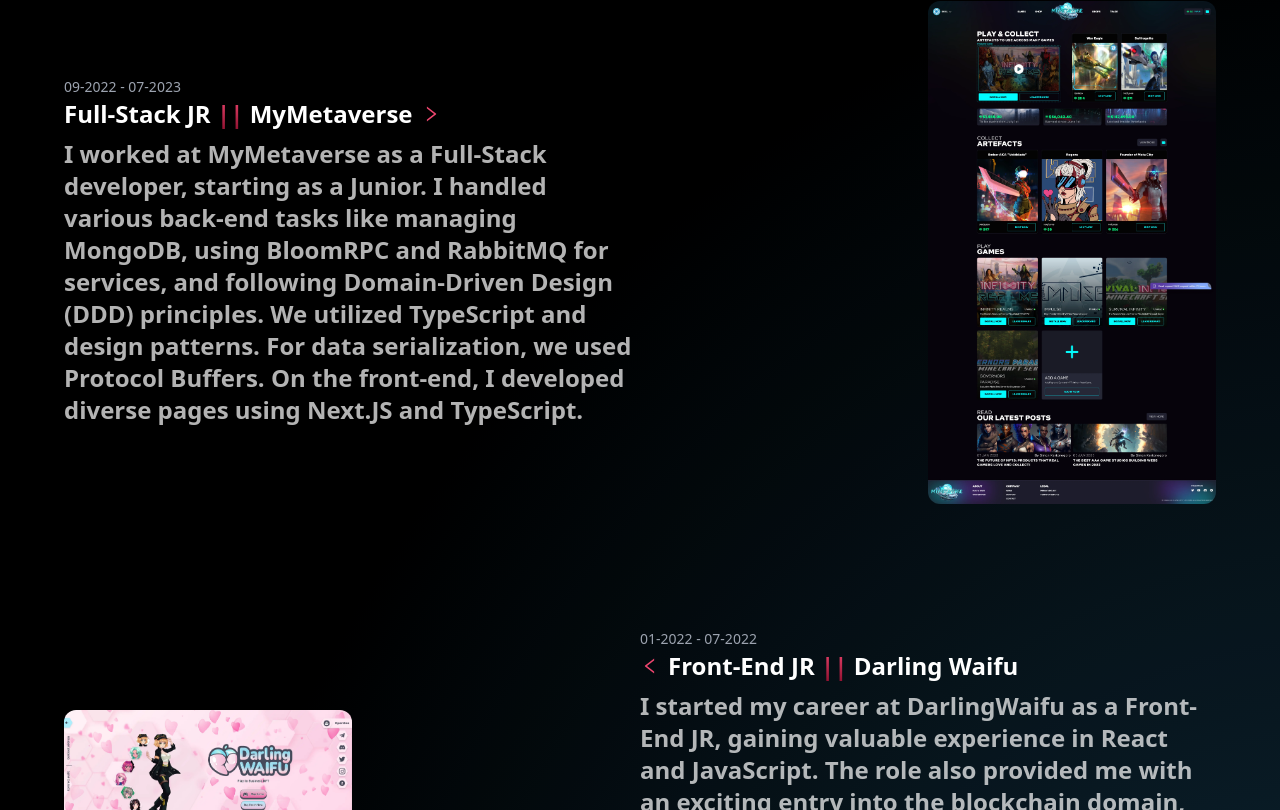
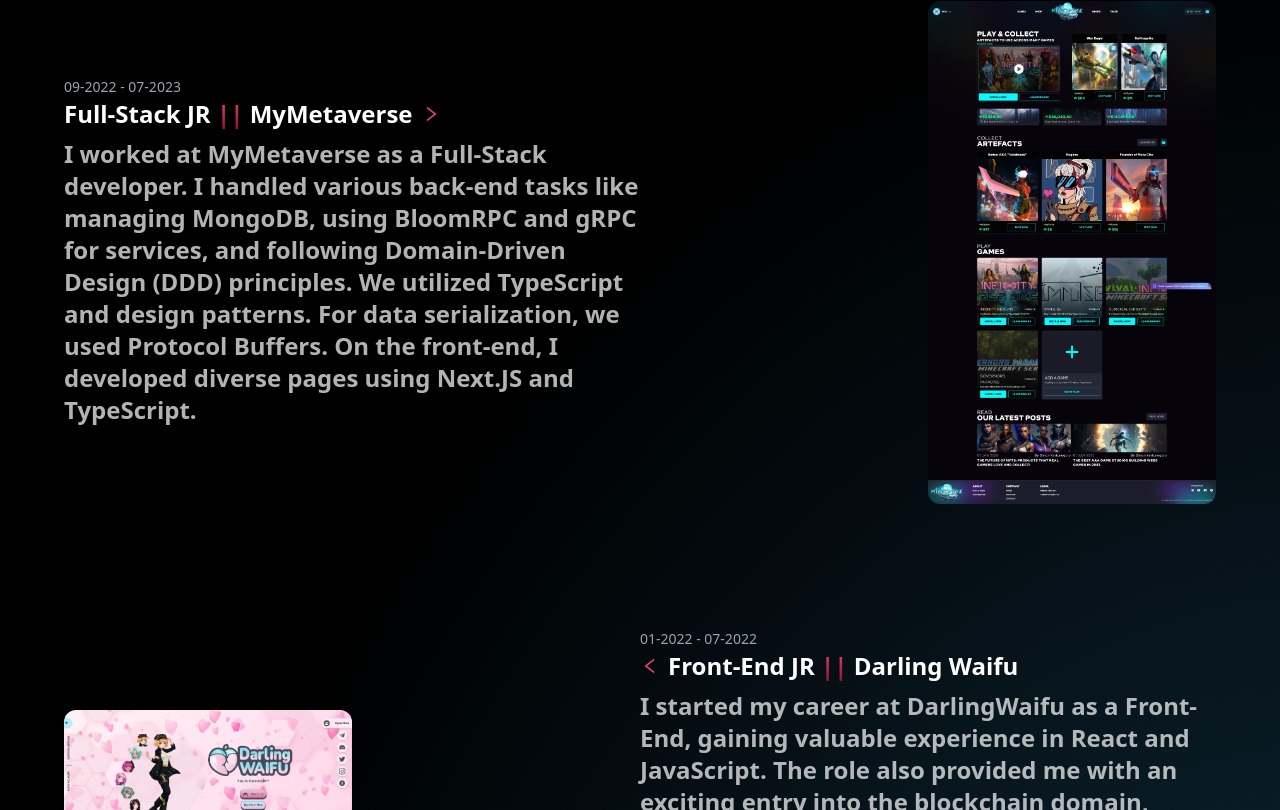
Before and after one commit to DkillG/Dani-portfolio, a React (Vite) app in the folder main/: page / in a window 1280 px wide. Shown: the part 1490-2300 px from the top of the page. Built offline with nearby package versions, Linux system fonts and the light colour scheme.

Commit message:
fix: Correct work descriptions

```diff
--- a/main/src/constant/oldWorks.ts
+++ b/main/src/constant/oldWorks.ts
@@ -20,13 +20,12 @@
     image: workPictures.myMetaverse.src,
     side: "right",
     time: "09-2022 - 07-2023",
-    description: `I worked at MyMetaverse as a Full-Stack developer,
-    starting as a Junior. I handled various back-end tasks like
-    managing MongoDB, using BloomRPC and RabbitMQ for services,
-    and following Domain-Driven Design (DDD) principles. We utilized
-    TypeScript and design patterns. For data serialization, we used
-    Protocol Buffers. On the front-end, I developed diverse pages
-    using Next.JS and TypeScript.`,
+    description: `I worked at MyMetaverse as a Full-Stack developer.
+    I handled various back-end tasks like managing MongoDB, using
+    BloomRPC and gRPC for services, and following Domain-Driven Design
+    (DDD) principles. We utilized TypeScript and design patterns.
+    For data serialization, we used Protocol Buffers. On the front-end,
+    I developed diverse pages using Next.JS and TypeScript.`,
   },
   {
     url: "#",
@@ -35,7 +34,7 @@
     image: workPictures.darlingWaifu.src,
     side: "left",
     time: "01-2022 - 07-2022",
-    description: `I started my career at DarlingWaifu as a Front-End JR,
+    description: `I started my career at DarlingWaifu as a Front-End,
     gaining valuable experience in React and JavaScript.
     The role also provided me with an exciting entry into the blockchain
     domain, where I mastered Web3 interaction, token handling,
```
